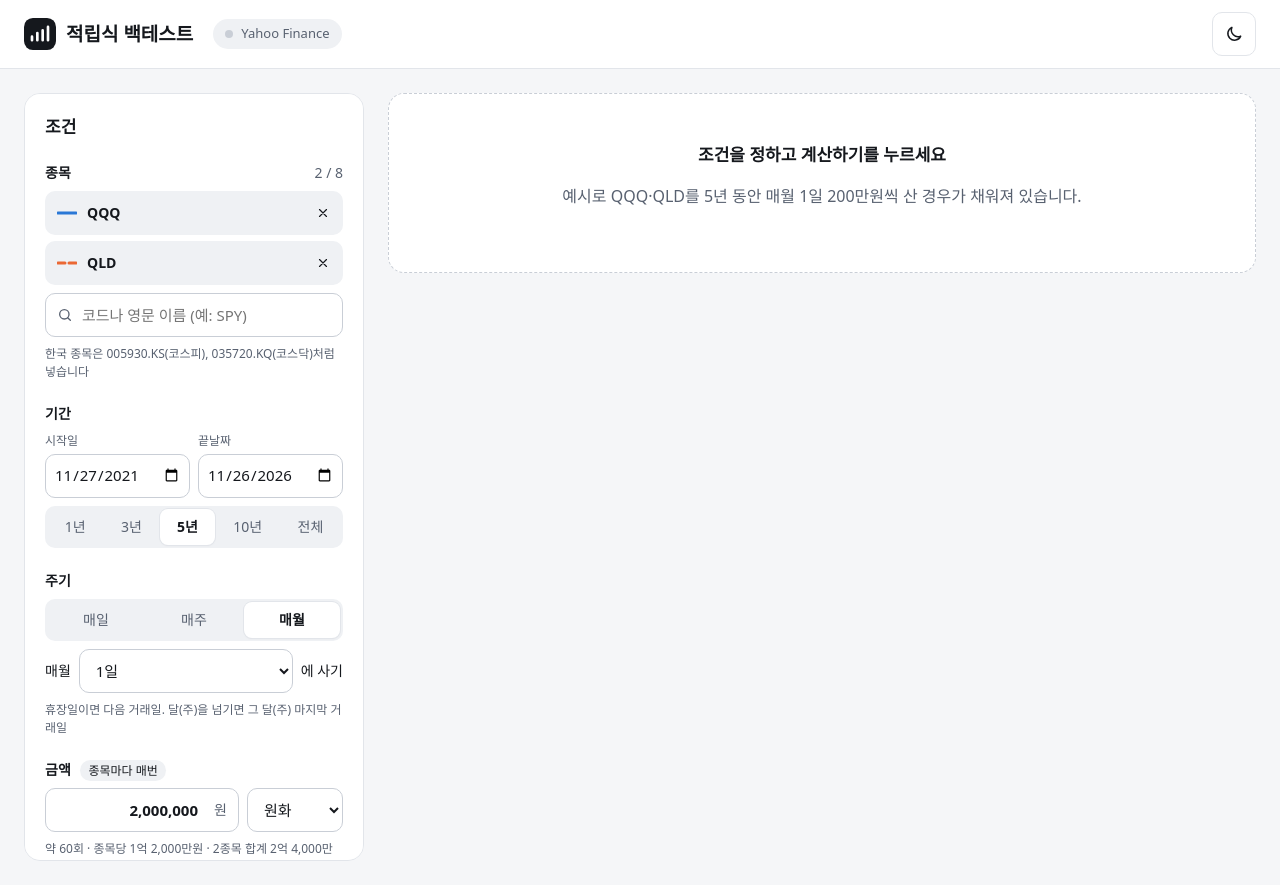
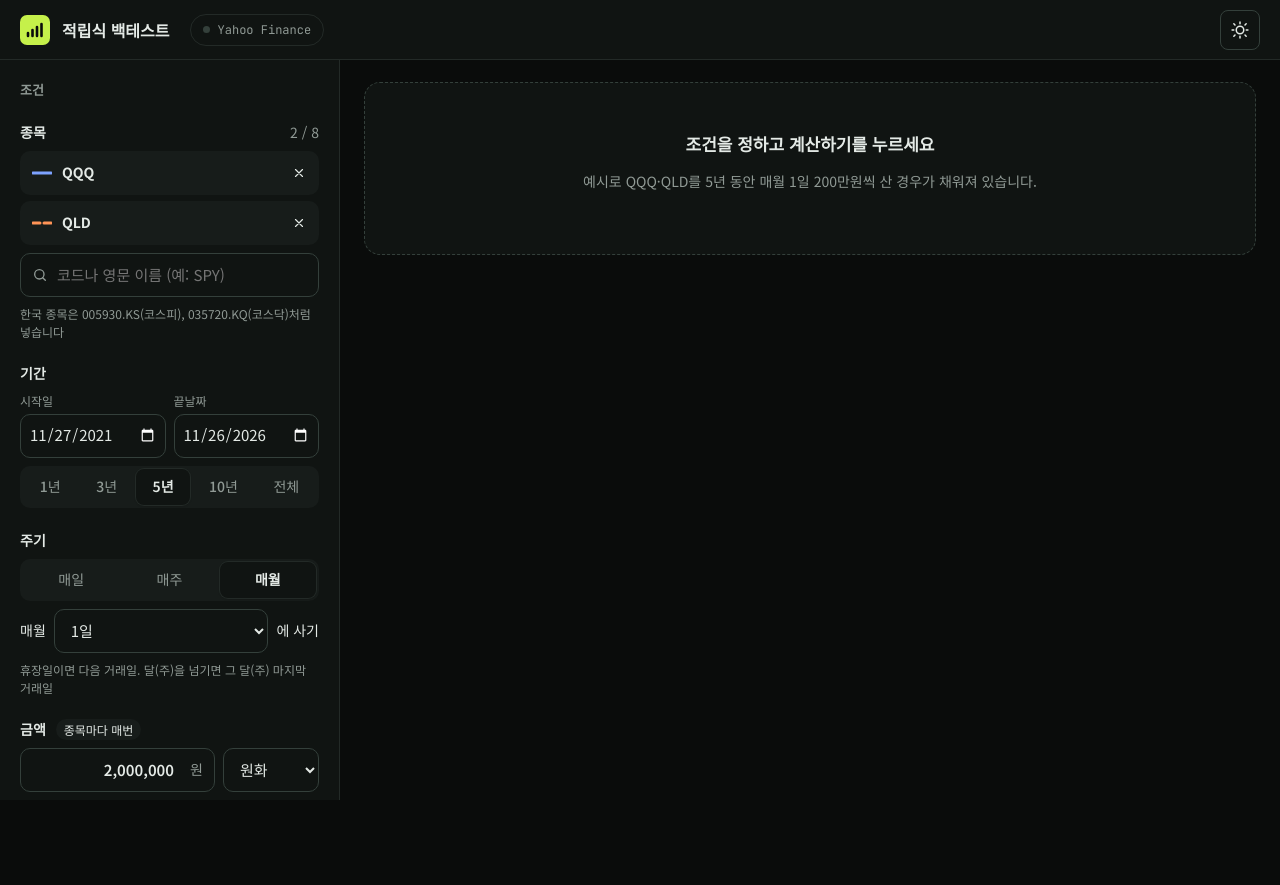
Before and after one commit to dgjinsu/stock-backtesting, a plain HTML site: page web/index.html in a window 1280 px wide. After the commit the page ends 800 px from the top, so only its background shows below. Drawn offline with nearby package versions, Linux system fonts and the light colour scheme; a web font is replaced by a local one.

Commit message:
feat(web): 리디자인 B 바탕 - 다크 기본, 토큰·8색, 글꼴, 머리·패널 띠
- 저장한 테마가 없으면 다크로 연다 (결정 d47)
- 다크 토큰과 종목 1~4색을 B 값으로, 5~8색은 B 밝기로 새로 골랐다 (d48)
- 강조색 --acc(다크 라임, 라이트 올리브)를 포커스·로고·링크에 쓴다
- 글꼴은 Noto Sans KR과 JetBrains Mono(.mono)
- 머리 60px 띠, 조건 패널은 머리 아래부터 창 바닥까지 이어지는 띠
- 패널에 min-width: 0을 줘 긴 종목 이름에도 넓어지지 않고,
  높이를 창 높이 - 60px로 둬 768px 창 맨 위에서도 계산하기가 보인다

Refs #49

Co-Authored-By: Claude Opus 5.5 <noreply@anthropic.com>

```diff
--- a/web/index.html
+++ b/web/index.html
@@ -8,11 +8,12 @@
     <link rel="preconnect" href="https://fonts.gstatic.com" crossorigin />
     <link
       rel="stylesheet"
-      href="https://fonts.googleapis.com/css2?family=IBM+Plex+Sans+KR:wght@400;500;600;700&display=swap"
+      href="https://fonts.googleapis.com/css2?family=JetBrains+Mono:wght@400;500;700;800&family=Noto+Sans+KR:wght@400;500;600;700&display=swap"
     />
     <link rel="stylesheet" href="style.css" />
     <script>
-      // 다크 모드를 그리기 전에 정해 깜빡임을 막는다 (저장한 값 → 운영체제 설정)
+      // 테마를 그리기 전에 정해 깜빡임을 막는다. 저장한 값이 "light"일 때만 라이트이고,
+      // 그 밖(저장 없음·읽기 실패)은 다크다. 운영체제 설정은 따르지 않는다 (결정 d47)
       (() => {
         let saved = null;
         try {
@@ -20,8 +21,7 @@
         } catch {
           saved = null;
         }
-        const dark = saved ? saved === "dark" : matchMedia("(prefers-color-scheme: dark)").matches;
-        document.documentElement.classList.toggle("dark", dark);
+        document.documentElement.classList.toggle("dark", saved !== "light");
       })();
     </script>
     <!-- Chart.js 4.5.1 (버전 고정 + SRI). async라 늦거나 막혀도 화면은 먼저 뜨고, 그래프 자리에만 안내가 나온다 -->
@@ -41,11 +41,11 @@
     <header class="topbar">
       <div class="topbar-in">
         <div class="brand">
-          <svg width="32" height="32" viewBox="0 0 36 36" aria-hidden="true">
-            <rect width="36" height="36" rx="10" class="brand-bg"></rect>
+          <svg width="30" height="30" viewBox="0 0 30 30" aria-hidden="true">
+            <rect width="30" height="30" rx="7" class="brand-bg"></rect>
             <path
-              d="M9 25V21M15 25V17M21 25V14M27 25V10"
-              stroke-width="3"
+              d="M8 21v-3M12.5 21v-6M17 21v-9M21.5 21v-12"
+              stroke-width="2.6"
               stroke-linecap="round"
               class="brand-fg"
             ></path>
@@ -56,7 +56,7 @@
           ><span class="dot" aria-hidden="true"></span
           ><span id="data-status-text">Yahoo Finance</span></span
         >
-        <button type="button" class="icon-btn" id="theme-toggle" aria-label="다크 모드로 바꾸기">
+        <button type="button" class="icon-btn" id="theme-toggle" aria-label="라이트 모드로 바꾸기">
           <svg
             class="when-light"
             width="20"
--- a/web/style.css
+++ b/web/style.css
@@ -1,6 +1,11 @@
-/* 적립식 백테스트 화면. 색 토큰은 시안 "v1"과 같다 (상세 설계 5절). 손익 색은 미국식(이익 초록, 손실 빨강). */
+/* 적립식 백테스트 화면. 겉모습은 리디자인 캔버스 B "나이트 데스크", 기능·문구는 시안 v1/v2를 따른다
+   (상세 설계 5절, 결정 d46). 다크가 기본이고(결정 d47) 라이트는 v1 라이트 색을 B의 틀에 입힌다.
+   손익 색은 미국식(이익 초록, 손실 빨강). charts.js가 이름으로 읽는 토큰은 이름을 바꾸지 않는다.
+   그래프가 투명도를 입히는 토큰(--pos, --neg, --c1~--c8, --acc)은 6자리 hex로 둔다 (withAlpha) */
 
 :root {
+  --font-sans: "Noto Sans KR", system-ui, -apple-system, "Malgun Gothic", sans-serif;
+  --font-mono: "JetBrains Mono", "Noto Sans KR", ui-monospace, Consolas, monospace;
   --bg: #f5f6f8;
   --surface: #ffffff;
   --sunken: #eff1f4;
@@ -13,7 +18,10 @@
   --neg: #c42b2b;
   --btn: #15181d;
   --btnfg: #ffffff;
-  --focus: #2a78d6;
+  --acc: #4d6b00;
+  --accfg: #ffffff;
+  --sel: #e6e9ee;
+  --focus: var(--acc);
   --c1: #2a78d6;
   --c2: #eb6834;
   --c3: #1baf7a;
@@ -34,39 +42,42 @@
   --shadow-sm: rgba(0, 0, 0, 0.06);
   --shadow-lg: rgba(0, 0, 0, 0.12);
   --knob: #ffffff;
+  --head: 60px;
   color-scheme: light;
 }
 :root.dark {
-  --bg: #0d0f13;
-  --surface: #15181e;
-  --sunken: #1c2028;
-  --line: #262b34;
-  --line2: #3b424d;
-  --text: #e8eaee;
-  --muted: #a3abb7;
-  --axis: #9aa2ae;
-  --pos: #43c08a;
-  --neg: #f27a74;
-  --btn: #e8eaee;
-  --btnfg: #0d0f13;
-  --focus: #3987e5;
-  --c1: #3987e5;
-  --c2: #d95926;
-  --c3: #199e70;
-  --c4: #c98500;
-  --c5: #d55181;
-  --c6: #0ca30c;
-  --c7: #9085e9;
-  --c8: #e66767;
-  --ref: #7d8693;
-  --grid: #1f232b;
-  --tip: #e8eaee;
-  --tipfg: #0d0f13;
+  --bg: #0a0c0b;
+  --surface: #101412;
+  --sunken: #171c1a;
+  --line: #232a27;
+  --line2: #34403b;
+  --text: #e4eae6;
+  --muted: #909a95;
+  --axis: #909a95;
+  --pos: #6be39a;
+  --neg: #ff7d6e;
+  --btn: #e4eae6;
+  --btnfg: #0a0c0b;
+  --acc: #c5f04a;
+  --accfg: #0a0c0b;
+  --sel: #27302c;
+  --c1: #7da2ff;
+  --c2: #ff9356;
+  --c3: #3fdcc4;
+  --c4: #f5d25a;
+  --c5: #f58bd0;
+  --c6: #5bbf3f;
+  --c7: #a98bff;
+  --c8: #e0457b;
+  --ref: #7d8782;
+  --grid: #1c2320;
+  --tip: rgba(10, 12, 11, 0.92);
+  --tipfg: #e4eae6;
   --info: #8db8f0;
-  --infobg: #132236;
+  --infobg: #111c26;
   --warn: #f1cb73;
-  --warnbg: #2a2210;
-  --negbg: #2c1716;
+  --warnbg: #221d0e;
+  --negbg: #2a1512;
   --shadow-sm: rgba(0, 0, 0, 0.3);
   --shadow-lg: rgba(0, 0, 0, 0.5);
   --knob: #ffffff;
@@ -81,12 +92,8 @@ body {
   margin: 0;
 }
 body {
-  font-family:
-    "IBM Plex Sans KR",
-    system-ui,
-    -apple-system,
-    "Malgun Gothic",
-    sans-serif;
+  font-family: var(--font-sans);
+  font-size: 14px;
   color: var(--text);
   background: var(--bg);
   font-variant-numeric: tabular-nums;
@@ -104,7 +111,14 @@ select {
   outline-offset: 2px;
 }
 a {
-  color: var(--c1);
+  color: var(--acc);
+}
+a:hover {
+  color: var(--text);
+}
+/* 숫자·코드·날짜 (B). 한글은 목록 둘째의 Noto Sans KR로 이어 그린다 */
+.mono {
+  font-family: var(--font-mono);
 }
 [hidden] {
   display: none !important;
@@ -138,66 +152,71 @@ a {
   color: var(--neg);
 }
 
-/* ---------- 머리 ---------- */
+/* ---------- 머리 (B: 높이 60px 띠, 화면 전체 폭, 위에 붙음) ---------- */
 .topbar {
+  position: sticky;
+  top: 0;
+  z-index: 20;
+  height: var(--head);
   background: var(--surface);
   border-bottom: 1px solid var(--line);
 }
 .topbar-in {
-  max-width: 1440px;
-  margin: 0 auto;
-  padding: 12px 24px;
+  height: 100%;
+  padding: 0 20px;
   display: flex;
-  flex-wrap: wrap;
   align-items: center;
   gap: 12px 20px;
 }
 .brand {
   display: flex;
   align-items: center;
-  gap: 10px;
+  gap: 12px;
 }
 .brand h1 {
   margin: 0;
-  font-size: 19px;
+  font-size: 16px;
   font-weight: 700;
 }
 .brand-bg {
-  fill: var(--btn);
+  fill: var(--acc);
 }
 .brand-fg {
-  stroke: var(--btnfg);
+  stroke: var(--accfg);
 }
 .pill {
   display: inline-flex;
   align-items: center;
   gap: 8px;
-  height: 30px;
+  min-height: 32px;
   padding: 0 12px;
+  border: 1px solid var(--line);
   border-radius: 999px;
-  background: var(--sunken);
-  font-size: 13px;
+  font-family: var(--font-mono);
+  font-size: 12px;
   color: var(--muted);
 }
 .dot {
-  width: 8px;
-  height: 8px;
+  width: 7px;
+  height: 7px;
   border-radius: 50%;
   background: var(--line2);
 }
 .pill.ok .dot {
   background: var(--pos);
+  box-shadow: 0 0 8px var(--pos);
 }
 .pill.warn .dot {
   background: var(--warn);
+  box-shadow: 0 0 8px var(--warn);
 }
 .icon-btn {
   margin-left: auto;
-  width: 44px;
-  height: 44px;
-  border: 1px solid var(--line);
-  border-radius: 10px;
-  background: var(--surface);
+  width: 40px;
+  height: 40px;
+  border: 1px solid var(--line2);
+  border-radius: 8px;
+  background: transparent;
   display: grid;
   place-items: center;
   cursor: pointer;
@@ -215,26 +234,24 @@ a {
   display: none;
 }
 
-/* ---------- 틀 ---------- */
+/* ---------- 틀 (B: 왼쪽 조건 띠 + 나머지 결과) ---------- */
 .layout {
-  max-width: 1440px;
-  margin: 0 auto;
-  padding: 24px;
   display: flex;
   align-items: flex-start;
-  gap: 24px;
+  min-height: calc(100vh - var(--head));
 }
 .panel {
   flex: 0 0 340px;
+  /* 긴 종목 이름(Direxion Daily Semiconductor Bull 3X)에도 정한 폭보다 넓어지지 않게 */
+  min-width: 0;
   background: var(--surface);
-  border: 1px solid var(--line);
-  border-radius: 16px;
+  border-right: 1px solid var(--line);
   padding: 20px;
   position: sticky;
-  top: 16px;
-  /* 매수 규칙(F-17)까지 넣으면 창보다 길 수 있다. 붙어 있는 동안에도 계산하기에 닿게 안에서
-     스크롤하고, 스크롤 막대는 얇게 둬서 1024px에서도 날짜 칸이 잘리지 않게 한다 */
-  max-height: calc(100vh - 32px);
+  top: var(--head);
+  /* 머리 바로 아래에서 창 바닥까지. 페이지 맨 위에서도 바닥이 창 바닥과 맞아 계산하기에 늘 닿는다.
+     매수 규칙(F-17)까지 넣으면 창보다 길 수 있어 안에서 스크롤하고, 스크롤 막대는 얇게 둔다 */
+  height: calc(100vh - var(--head));
   overflow-y: auto;
   scrollbar-width: thin;
 }
@@ -245,23 +262,24 @@ a {
 }
 .panel h2 {
   margin: 0;
-  font-size: 17px;
+  font-size: 13px;
   font-weight: 700;
+  color: var(--muted);
 }
 .results {
   flex: 1 1 auto;
   min-width: 0;
+  padding: 22px 24px 28px;
   display: flex;
   flex-direction: column;
-  gap: 20px;
+  gap: 16px;
 }
 @media (max-width: 1100px) {
   .panel {
     flex-basis: 320px;
   }
-  .layout {
-    gap: 16px;
-    padding: 16px;
+  .results {
+    padding: 18px 16px 24px;
   }
 }
 
```
